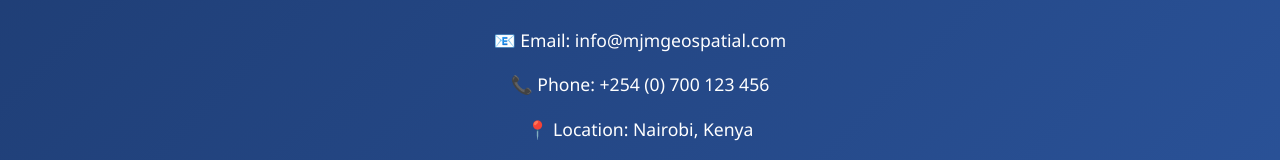
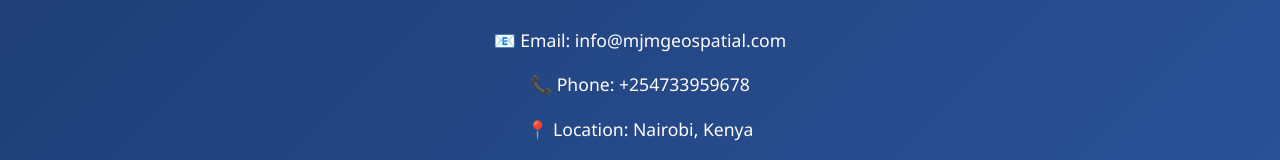
Before and after one commit to JamesMutune/MJM-Geospatial, a plain HTML site: page Index.html in a window 1280 px wide. Shown: the part 2283-2443 px from the top of the page. Drawn offline with Linux system fonts and the light colour scheme.

```diff
--- a/Index.html
+++ b/Index.html
@@ -339,7 +339,7 @@
                 <p>Ready to start your geospatial project? Contact us today for a consultation.</p>
                 <div class="contact-info">
                     <p>📧 Email: info@mjmgeospatial.com</p>
-                    <p>📞 Phone: +254 (0) 700 123 456</p>
+                    <p>📞 Phone: +254733959678</p>
                     <p>📍 Location: Nairobi, Kenya</p>
                 </div>
             </div>
@@ -350,4 +350,5 @@
         <p>&copy; 2026 MJM Geospatial Consultants. All rights reserved.</p>
     </footer>
 </body>
+
 </html>
```
